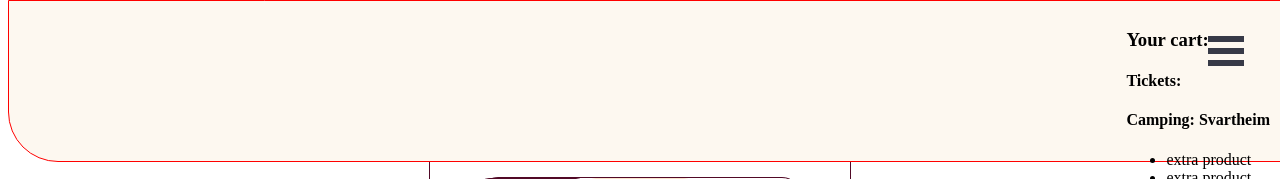
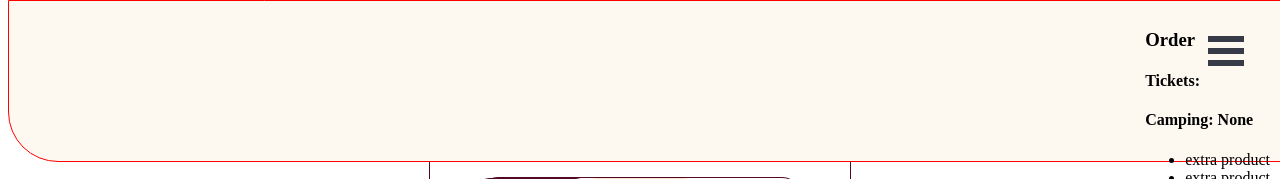
Before and after one commit to mark394e/marsmusik, a Next.js app: page /booking in a window 1280 px wide. Shown: the top 179 px of the page. Built offline with nearby package versions, Linux system fonts and the light colour scheme; no server answers.

Commit message:
show tickets and camping in basket

```diff
--- a/components/Basket.js
+++ b/components/Basket.js
@@ -9,9 +9,20 @@ function Basket(props) {
   const priceVIP = 1299;
   const priceREG = 799;
 
+  useEffect(() => {
+    if (props.counterVIP > 0) {
+      setShowVIPTicket(true);
+    } else if (props.counterREG > 0) {
+      setShowREGTicket(true);
+    } else {
+      setShowREGTicket(false);
+      setShowVIPTicket(false);
+    }
+  }, [props.counterVIP, props.counterREG]);
+
   return (
     <section className="basket">
-      <h3>Your cart:</h3>
+      <h3>Order</h3>
       <h4>Tickets:</h4>
       <ul>
         {showVIPTicket && (
@@ -19,16 +30,16 @@ function Basket(props) {
             {/* her henter vi vores contervip ind som er sat til at tælle hvor mange
           biletter der er valgt og gange det valgte billettal med pricevip som er sat til en bestemt pris
           for så at få en total værdi af de valgte biletter lagt sammen  */}
-            {props.counterVIP}x VIP - Price: {props.counterVIP * priceVIP}
+            {props.counterVIP}x VIP - Price: {props.counterVIP * priceVIP},-
           </li>
         )}
         {showREGTicket && (
           <li>
-            {props.counterREG}x Standard - Price: {props.counterREG * priceREG}
+            {props.counterREG}x Standard - Price: {props.counterREG * priceREG},-
           </li>
         )}
       </ul>
-      <h4>Camping: Svartheim</h4>
+      <h4>Camping: {!props.showPickedCamping ? "None" : props.pickedCamping}</h4>
       <ul>
         <li>extra product</li>
         <li>extra product</li>
--- a/components/BookingSite.js
+++ b/components/BookingSite.js
@@ -8,6 +8,7 @@ import configData from "../config.json";
 import "../styles/BookingSite.module.scss";
 
 function BookingSite() {
+  const [pickedCamping, setPickedCamping] = useState("");
   const [counterVIP, setCounterVIP] = useState(0);
   const [counterREG, setCounterREG] = useState(0);
   const [campingspot, setCampingspot] = useState([]);
@@ -15,6 +16,7 @@ function BookingSite() {
   const [showCamping, setShowCamping] = useState(false);
   const [showTicketHolder, setShowTicketHolder] = useState(false);
   const [showPaymentForm, setShowPaymentForm] = useState(false);
+  const [showPickedCamping, setShowPickedCamping] = useState(false);
 
   useEffect(() => {
     async function getData() {
@@ -41,13 +43,24 @@ function BookingSite() {
         showCamping={showCamping}
         showTicketHolder={showTicketHolder}
         showExtras={showExtras}
+        pickedCamping={pickedCamping}
+        setPickedCamping={setPickedCamping}
+        showPickedCamping={showPickedCamping}
+        setShowPickedCamping={setShowPickedCamping}
       ></Tickets>
       {/* her færtæller vi hvad der skal vises når der trykkes på button  */}
       {/* hvad betyder &&?? */}
       <div className="extra-placement">{showExtras && <Extras></Extras>}</div>
       {showExtras && <button onClick={() => setShowPaymentForm(true)}>Continue</button>}
       {showPaymentForm && <PaymentForm></PaymentForm>}
-      <Basket counterREG={counterREG} counterVIP={counterVIP} campingspot={campingspot}></Basket>
+      <Basket
+        counterREG={counterREG}
+        counterVIP={counterVIP}
+        campingspot={campingspot}
+        pickedCamping={pickedCamping}
+        showPickedCamping={showPickedCamping}
+        setShowPickedCamping={setShowPickedCamping}
+      ></Basket>
     </>
   );
 }
--- a/components/Campingspot.js
+++ b/components/Campingspot.js
@@ -4,23 +4,29 @@ import "../styles/Campingspot.module.scss";
 function Campingspot(props) {
   const ref = useRef(null);
 
+  const pickedCamping = props.showPickedCamping;
   // vi bruger useeffect så vi kun henter data når det er nødvndigt (så det ikke looper unødvsndigt meget)
   useEffect(() => {
     // hvad betyder ref.current???
     const campingspot = ref.current;
-    console.log(campingspot);
 
     // her siger vi at hvis tallet avilible indeholder et mindre tal end den valgte billet mængde
     // - så skal den vise fullybooked og ellers skal den fjerne fullybooked
-    if (props.data.available < props.ticketAmount) {
+    if (props.data.available < props.ticketAmount || props.data.available <= 0) {
       campingspot.classList.add("fullybooked");
+      campingspot.style.pointerEvents = "none";
     } else campingspot.classList.remove("fullybooked");
   });
+
+  function clickedCamping() {
+    props.setPickedCamping(props.data.area);
+    props.setShowPickedCamping(true);
+  }
 
   return (
     <>
       <section className="grid">
-        <article ref={ref} className="campingspot">
+        <article ref={ref} className="campingspot" onClick={clickedCamping}>
           <p>{props.data.area}</p>
           <p>Available: {props.data.available}</p>
         </article>
--- a/components/Tickets.js
+++ b/components/Tickets.js
@@ -27,7 +27,15 @@ function Tickets(props) {
             {/* det her skal forklares bedre !!! */}
             {props.showCamping &&
               props.campingspot.map((spot) => (
-                <Campingspot data={spot} key={spot.area} ticketAmount={ticketAmount}></Campingspot>
+                <Campingspot
+                  data={spot}
+                  key={spot.area}
+                  ticketAmount={ticketAmount}
+                  setPickedCamping={props.setPickedCamping}
+                  pickedCamping={props.pickedCamping}
+                  showPickedCamping={props.showPickedCamping}
+                  setShowPickedCamping={props.setShowPickedCamping}
+                ></Campingspot>
               ))}
           </div>
           {/* knap der får besked på at vise ticketholder når der trykkes på den */}
```
